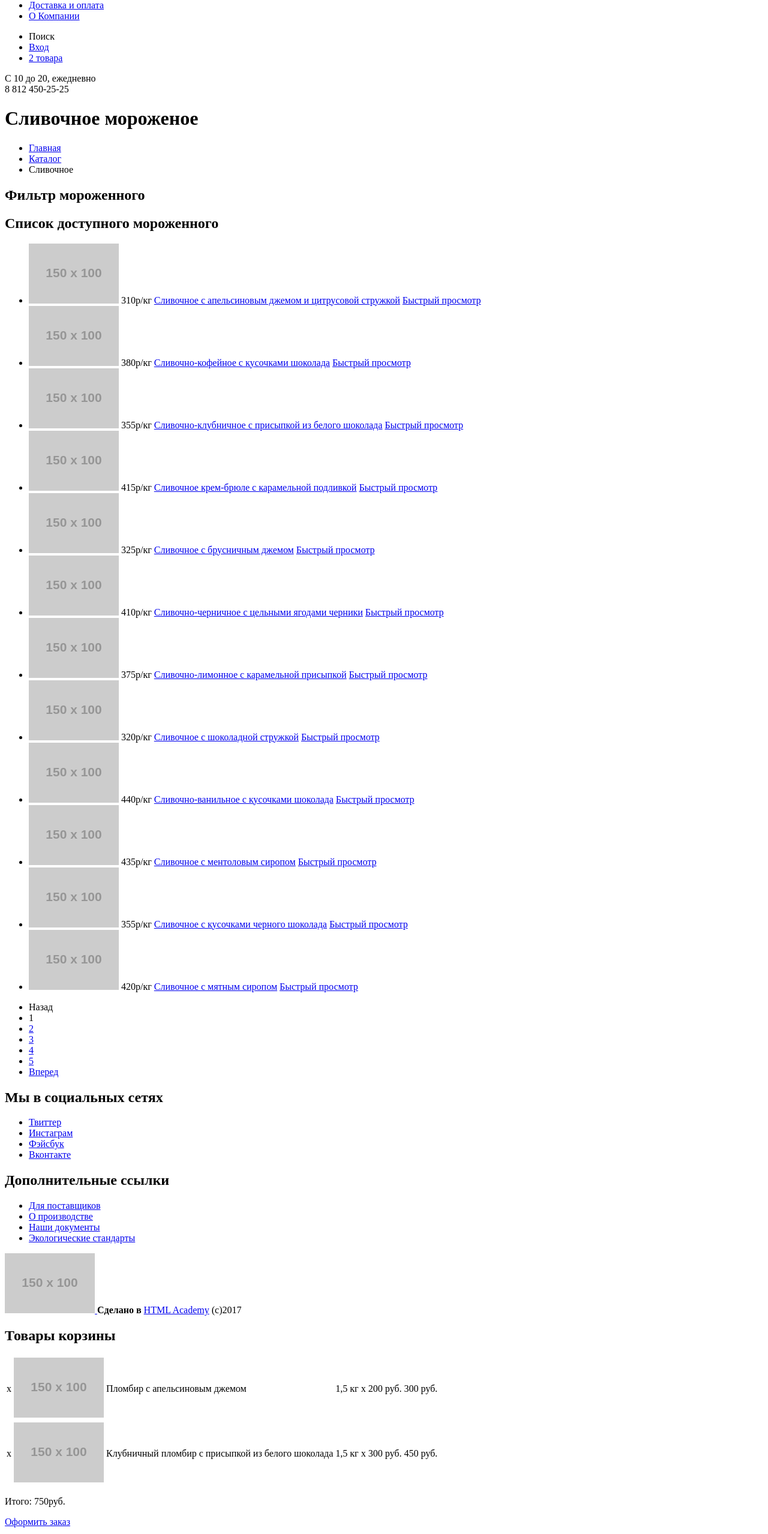
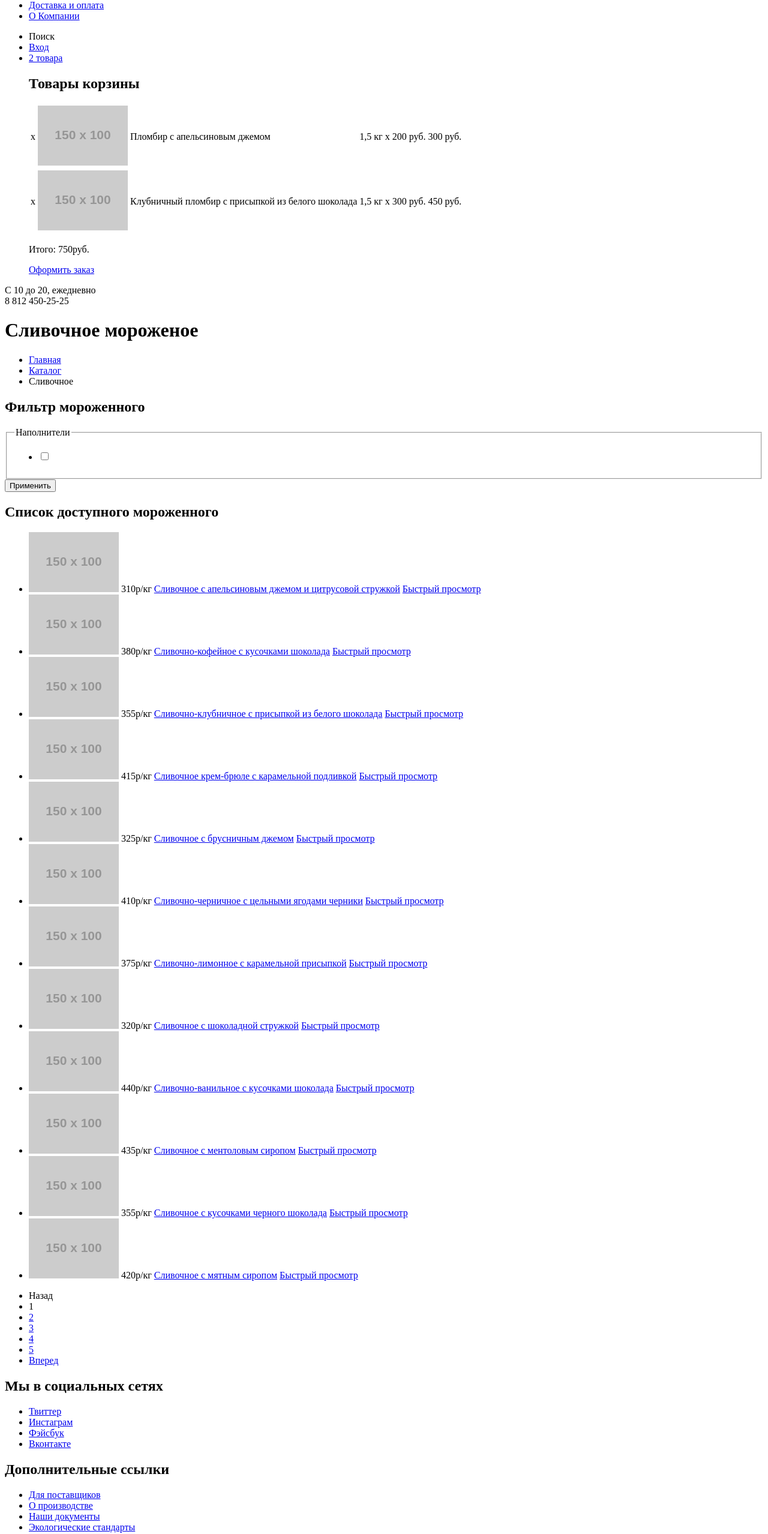
Before and after one commit to mashahori/562817-gllacy-1, a plain HTML site: page catalog.html in a window 1280 px wide. Shown: the part 146-2703 px from the top of the page at 60% size. Drawn offline with Linux system fonts and the light colour scheme; placeholder pictures from the web are drawn by us.

Commit message:
Разметка с исправлениями

```diff
--- a/catalog.html
+++ b/catalog.html
@@ -18,7 +18,52 @@
         <ul class='user-nav'>
           <li class='search'>Поиск</li>
           <li class='login'><a href='login.html'>Вход</a></li>
-          <li class='cart'><a href='cart.html'>2 товара</a></li>
+          <li class='cart'>
+            <a href='cart.html'>2 товара</a>
+            <section class='hover-cart'>
+              <h2 class='visually-hidden'>Товары корзины</h2>
+              <table class='cart-table'>
+                <tr>
+                  <td>
+                    <span class="modal-cart-close">x</span>
+                  </td>
+                  <td>
+                    <img src='http://placehold.it/150x100' width='150' height='100'
+                    alt='Пломбир с апельсиновым джемом'>
+                  </td>
+                  <td>
+                    Пломбир с апельсиновым джемом
+                  </td>
+                  <td>
+                    1,5 кг х 200 руб.
+                  </td>
+                  <td>
+                    300 руб.
+                  </td>
+                </tr>
+                <tr>
+                  <td>
+                    <span class="modal-cart-close">x</span>
+                  </td>
+                  <td>
+                    <img src='http://placehold.it/150x100' width='150' height='100'
+                    alt='Клубничный пломбир с присыпкой из белого шоколада'>
+                  </td>
+                  <td>
+                    Клубничный пломбир с присыпкой из белого шоколада
+                  </td>
+                  <td>
+                    1,5 кг х 300 руб.
+                  </td>
+                  <td>
+                    450 руб.
+                  </td>
+                </tr>
+              </table>
+              <p>Итого: 750руб.</p>
+              <a class='button' href='#'>Оформить заказ</a>
+            </section>
+          </li>
         </ul>
         <p>С 10 до 20, ежедневно<br>
           8 812 450-25-25</p>
@@ -33,7 +78,18 @@
       </ul>
       <section class='filters'>
         <h2 class='visually-hidden'>Фильтр мороженного</h2>
-        <!--Здесь будет форма-->
+        <form class='filter-form' action='https://echo.htmlacademy.ru' method='post'>
+          <fieldset class='fillers'>
+            <legend>Наполнители</legend>
+            <ul class='fillers-list'>
+              <li>
+                <input class='fillers-item' type='checkbox' name='chocolate'>
+                <label></label>
+              </li>
+            </ul>
+          </fieldset>
+        </form>
+        <input class='button' type='submit' value='Применить'>
       </section>
       <section class='catalog'>
         <h2 class="visually-hidden">Список доступного мороженного</h2>
@@ -163,48 +219,5 @@
         (с)2017
       </p>
     </footer>
-    <section class='modal modal-cart'>
-      <h2 class='visually-hidden'>Товары корзины</h2>
-      <table class='cart-table'>
-        <tr>
-          <td>
-            <span class="modal-cart-close">x</span>
-          </td>
-          <td>
-            <img src='http://placehold.it/150x100' width='150' height='100'
-            alt='Пломбир с апельсиновым джемом'>
-          </td>
-          <td>
-            Пломбир с апельсиновым джемом
-          </td>
-          <td>
-            1,5 кг х 200 руб.
-          </td>
-          <td>
-            300 руб.
-          </td>
-        </tr>
-        <tr>
-          <td>
-            <span class="modal-cart-close">x</span>
-          </td>
-          <td>
-            <img src='http://placehold.it/150x100' width='150' height='100'
-            alt='Клубничный пломбир с присыпкой из белого шоколада'>
-          </td>
-          <td>
-            Клубничный пломбир с присыпкой из белого шоколада
-          </td>
-          <td>
-            1,5 кг х 300 руб.
-          </td>
-          <td>
-            450 руб.
-          </td>
-        </tr>
-      </table>
-      <p>Итого: 750руб.</p>
-      <a class='button' href='#'>Оформить заказ</a>
-    </section>
   </body>
 </html>
```
Also changed, not shown: index.html (+34 -29 lines).
